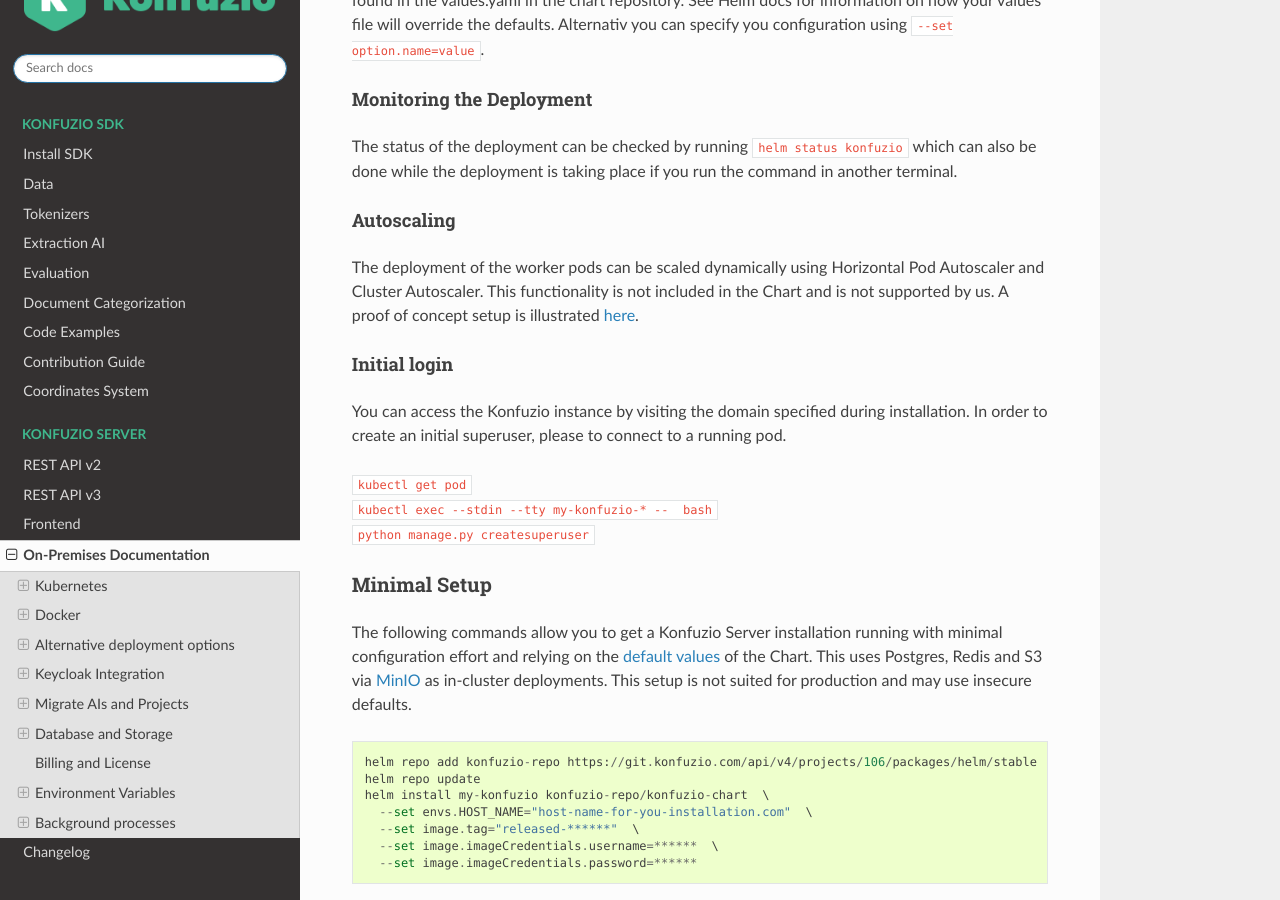
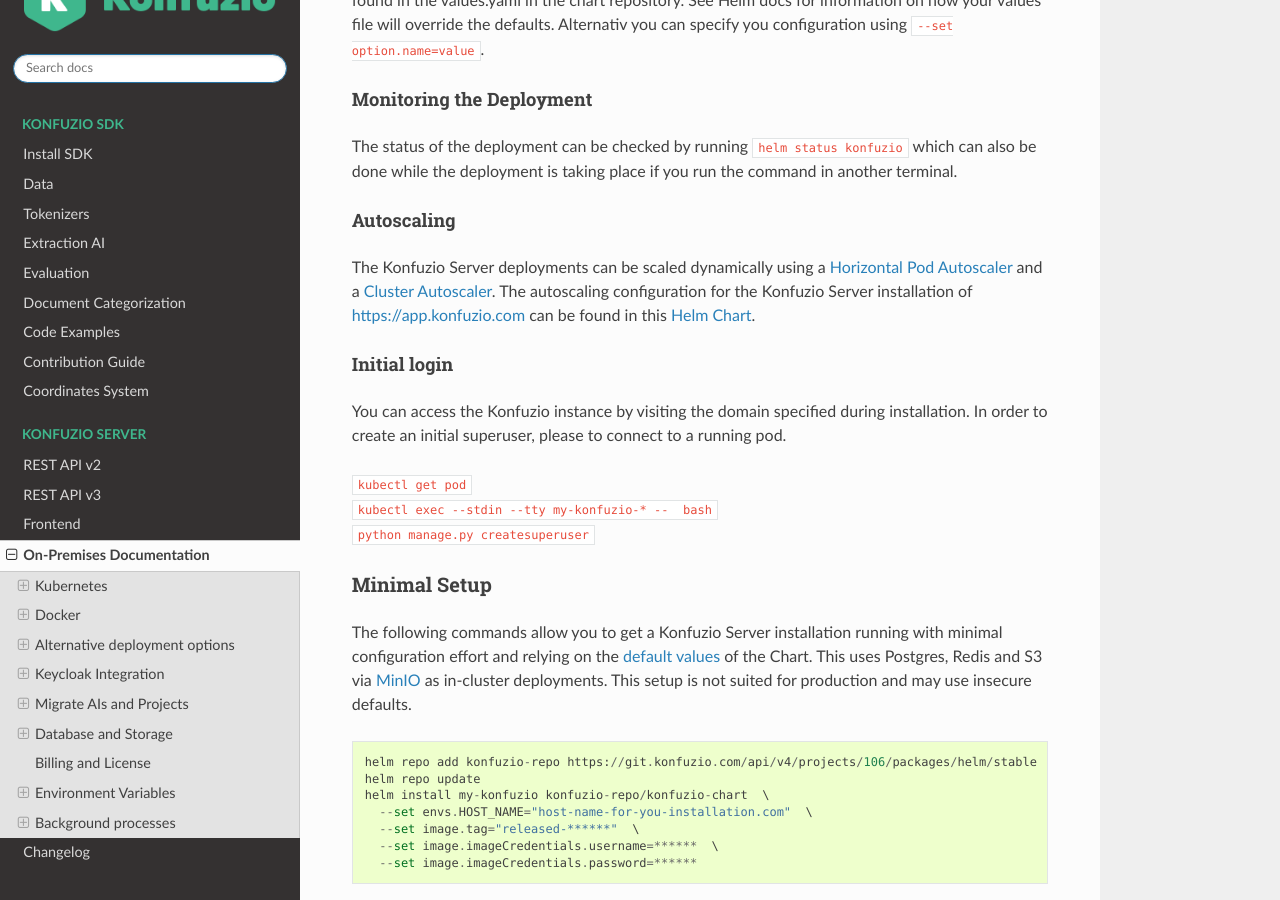
Before and after one commit to konfuzio-ai/konfuzio-sdk, a Sphinx documentation site: the page built from docs/web/on_premises.md, in a window 1280 px wide and 900 px high, scrolled down 3862 px. Built offline with Sphinx 7.4.7 and the Read the Docs theme 2.0.0, drawn with Linux system fonts in a browser that asks for light colours.

Commit message:
Update on_premises.md

```diff
--- a/docs/web/on_premises.md
+++ b/docs/web/on_premises.md
@@ -190,7 +190,7 @@
 
 #### Autoscaling
 
-The deployment of the worker pods can be scaled dynamically using Horizontal Pod Autoscaler and Cluster Autoscaler. This functionality is not included in the Chart and is not supported by us. A proof of concept setup is illustrated [here](https://git.konfuzio.com/shared/monitoring-charts).
+The Konfuzio Server deployments can be scaled dynamically using a [Horizontal Pod Autoscaler](https://kubernetes.io/de/docs/tasks/run-application/horizontal-pod-autoscale/) and a [Cluster Autoscaler](https://github.com/kubernetes/autoscaler/tree/master/cluster-autoscaler). The autoscaling configuration for the Konfuzio Server installation of https://app.konfuzio.com can be found in this [Helm Chart](https://git.konfuzio.com/shared/monitoring-charts).
 
 #### Initial login
 
```
